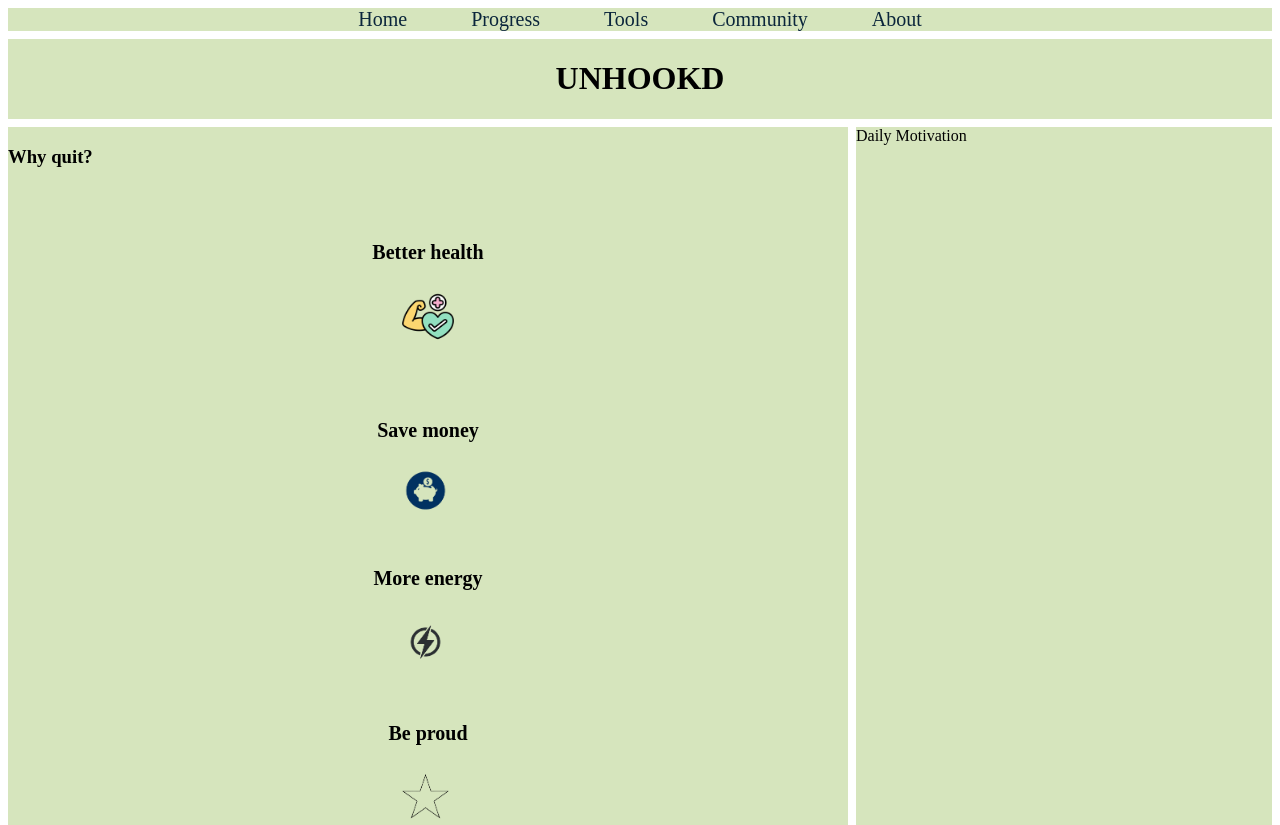
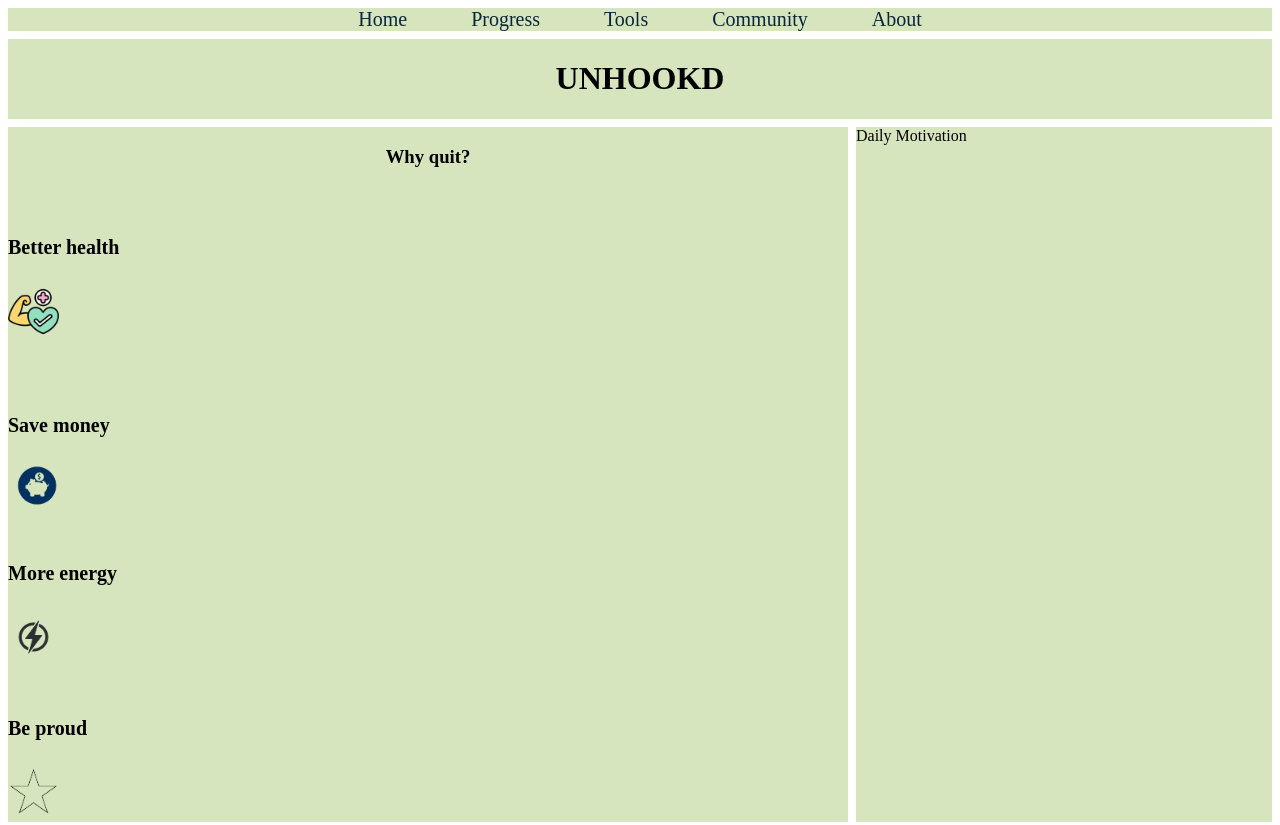
Before and after one commit to Kala-create67/Unhookd2026, a plain HTML site: page index.html in a window 1280 px wide. Shown: the top 825 px of the page. Drawn offline with Linux system fonts and the light colour scheme.

Commit message:
index corrections

```diff
--- a/style.css
+++ b/style.css
@@ -49,6 +49,22 @@
 
 }
 
+.quit h3{
+    text-align: center;
+}
+
+.quit li{
+    display:inline-block;
+    margin: 0;
+    padding: 0;
+}
+
+.quit ul{
+    list-style-type: none;
+        margin: 0;
+    padding: 0;
+}
+
 .motivation{
     grid-area: motivation;
     background-color: #d6e5bd;
@@ -76,17 +92,9 @@
     background-color: #d6e5bd;
 }
 
-.quit ul{
-    list-style-type: none;
-    text-align: center;
-    padding: 5px;
-    margin: 5px;
-}
 
-.quit li{
-    display: inline-block;
-    margin: 0 20px;
-}
+
+
 
 .quit a{
     text-decoration: none;
```
